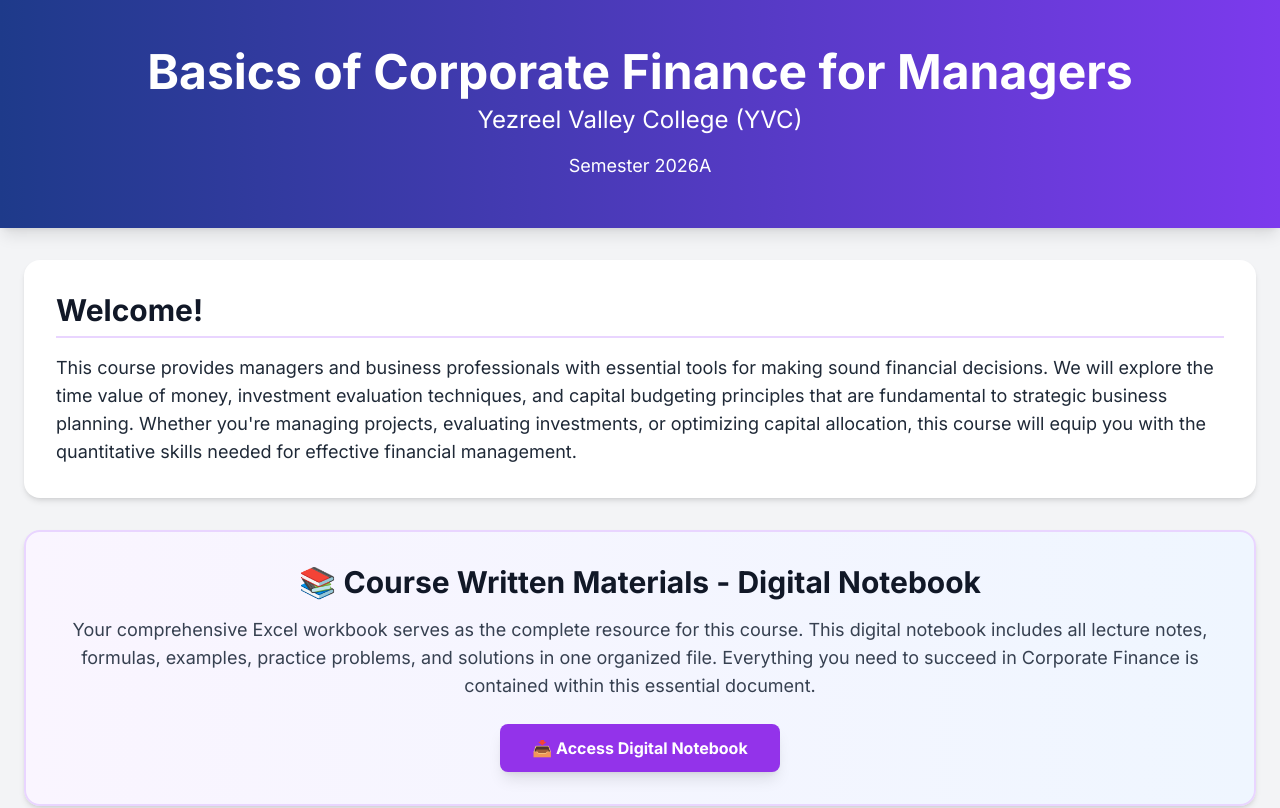
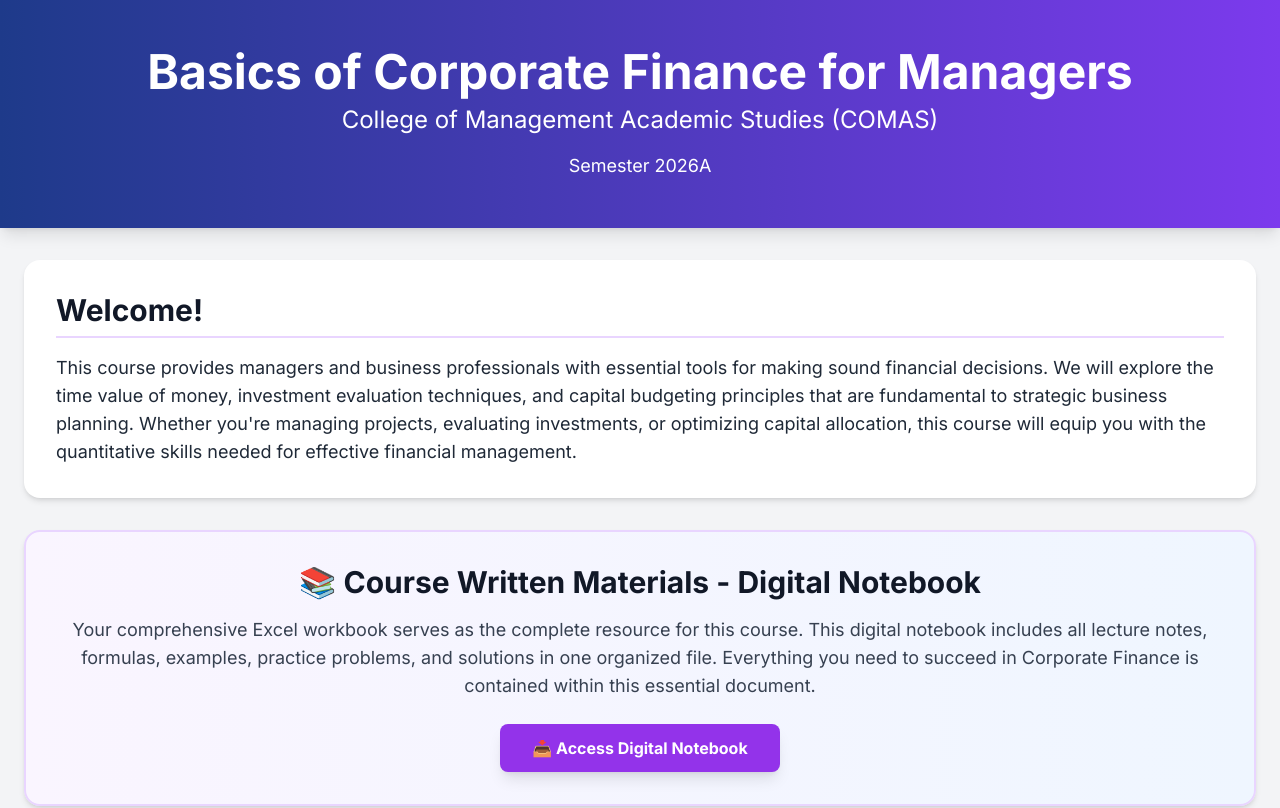
Before and after one commit to shaytsaban/COLMAN-FIN-MBA, a plain HTML site: page index.html in a window 1280 px wide. Shown: the top 808 px of the page. Drawn offline with nearby package versions, Linux system fonts and the light colour scheme.

Commit message:
Update index.html

```diff
--- a/index.html
+++ b/index.html
@@ -3,7 +3,7 @@
 <head>
     <meta charset="UTF-8">
     <meta name="viewport" content="width=device-width, initial-scale=1.0">
-    <title>Basics of Corporate Finance for Managers - YVC</title>
+    <title>Basics of Corporate Finance for Managers - Colman</title>
     <script src="https://cdn.tailwindcss.com"></script>
     <link href="https://fonts.googleapis.com/css2?family=Inter:wght@400;500;600;700&display=swap" rel="stylesheet">
     <style>
@@ -20,7 +20,7 @@
     <header class="gradient-bg text-white shadow-lg">
         <div class="container mx-auto px-6 py-12 text-center">
             <h1 class="text-4xl md:text-5xl font-bold leading-tight">Basics of Corporate Finance for Managers</h1>
-            <p class="text-xl md:text-2xl mt-2 font-light">Yezreel Valley College (YVC)</p>
+            <p class="text-xl md:text-2xl mt-2 font-light">College of Management Academic Studies (COMAS)</p>
             <p class="text-lg mt-4">Semester 2026A</p>
         </div>
     </header>
```
